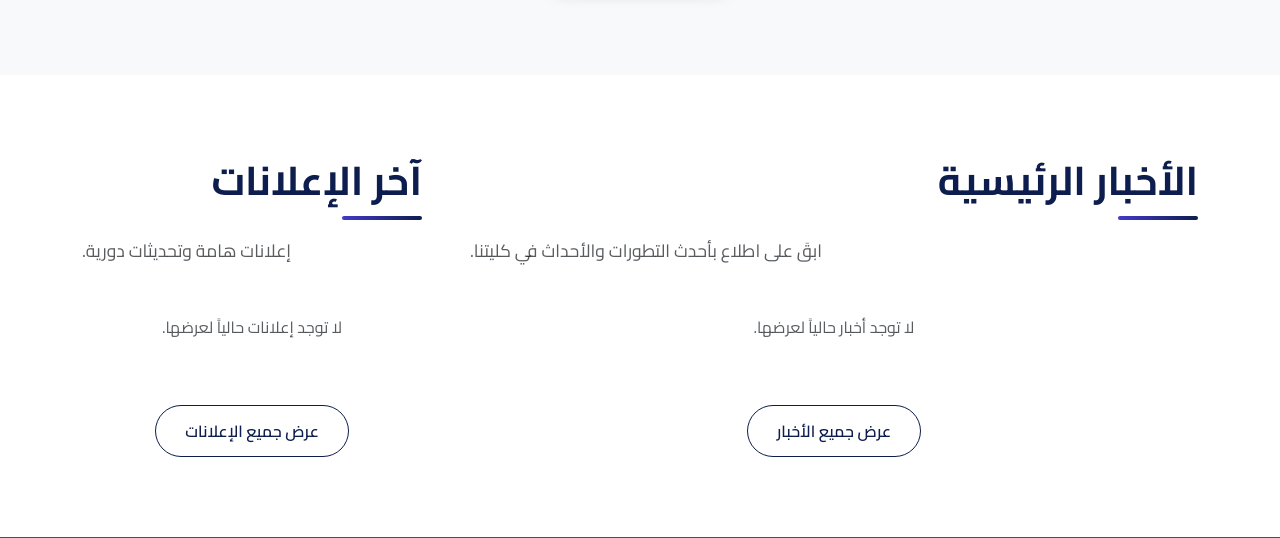
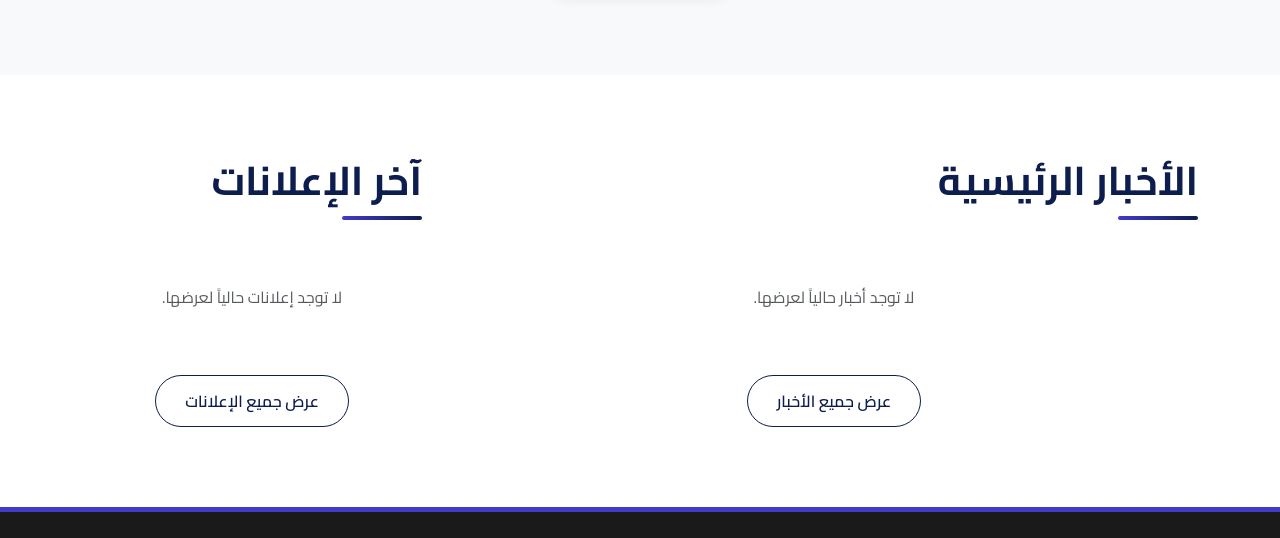
Before and after one commit to astral-fate/cu-platform, a Flask app: page / in a window 1280 px wide. Shown: the part 3617-4155 px from the top of the page. Run offline with Flask 3, Linux system fonts and the light colour scheme; data that the repository does not hold is empty; some libraries are stand-ins or nearby versions.

Commit message:
Update index.html

```diff
--- a/templates/index.html
+++ b/templates/index.html
@@ -1026,7 +1026,7 @@
               <div class="col-lg-8">
                   <div class="section-header text-start mb-4">
                       <h2 class="section-title">الأخبار الرئيسية</h2>
-                      <p class="text-muted text-start">ابقَ على اطلاع بأحدث التطورات والأحداث في كليتنا.</p>
+<!--                       <p class="text-muted text-start">ابقَ على اطلاع بأحدث التطورات والأحداث في كليتنا.</p> -->
                   </div>
 
                   {% if news_items %}
@@ -1063,7 +1063,7 @@
               <div class="col-lg-4">
                   <div class="section-header text-start mb-4">
                       <h2 class="section-title">آخر الإعلانات</h2>
-                      <p class="text-muted text-start">إعلانات هامة وتحديثات دورية.</p>
+<!--                       <p class="text-muted text-start">إعلانات هامة وتحديثات دورية.</p> -->
                   </div>
 
                   {% if announcements %}
```
